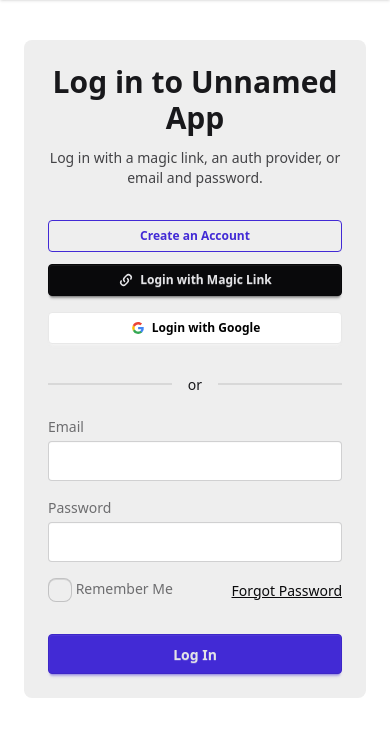
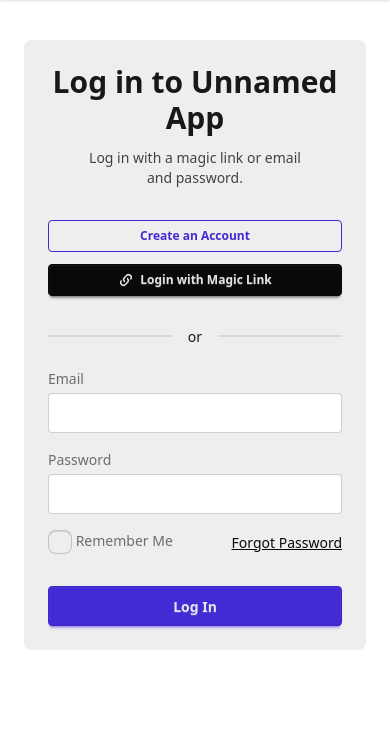
Before and after one commit to xDylan03x/FlaskTemplate, a Flask app: page /auth/login in a window 390 px wide. Shown: the part 72-809 px from the top of the page. Run offline with Flask 3, Linux system fonts and the light colour scheme; style sheets or scripts are compiled from the project's sources; some libraries are stand-ins or nearby versions.

Commit message:
Added support for automatic rendering of oauth providers based on credentials.

```diff
--- a/app/auth/helper.py
+++ b/app/auth/helper.py
@@ -3,6 +3,19 @@ from flask import request, current_app
 from app import twilio_client
 import hashlib
 import requests
+
+
+def get_oauth_providers():
+    names = {
+        'google': 'Google', 'facebook': 'Facebook', 'x': 'X', 'apple': 'Apple',
+        'microsoft': 'Microsoft', 'slack': 'Slack', 'linkedin': 'LinkedIn',
+    }
+    providers = []
+    for key, provider in (current_app.config.get('OAUTH2_PROVIDERS') or {}).items():
+        brand = 'x' if key.lower() == 'twitter' else key.lower()
+        if brand in names and provider and provider.get('client_id') and provider.get('client_secret'):
+            providers.append({'key': key, 'brand': brand, 'name': provider.get('name') or names[brand]})
+    return providers
 
 
 def get_ip_from_request(request_object: request) -> str:
--- a/app/auth/routes.py
+++ b/app/auth/routes.py
@@ -1,6 +1,6 @@
 from urllib.parse import urlencode
 import requests
-from app.auth.helper import get_ip_from_request, twilio_verify_send, twilio_verify_check, hibp_password_check
+from app.auth.helper import get_ip_from_request, twilio_verify_send, twilio_verify_check, hibp_password_check, get_oauth_providers
 from app.models import NotificationCategory, RiskAction
 from app.model_managers import UserManager, LoginTokenManager, LoginRecordManager, UserDeviceManager, \
     NotificationManager
@@ -60,6 +60,8 @@ def login():
     next_url = request.args.get('next', None)
     form = LoginForm()
     create_accounts = sm.system_setting('authentication.allow_account_creation')
+    context = dict(title='Log In', form=form, next_url=next_url, create_accounts=create_accounts,
+                   oauth_providers=get_oauth_providers())
     if form.validate_on_submit():
         user = UserManager.get_user_by_email(form.email.data.lower().strip())
 
@@ -67,19 +69,19 @@ def login():
         if not user:
             audit.log("Login rejected: unknown account", actor="Anonymous")
             flash(WRONG_EMAIL_PASSWORD_MESSAGE, 'error')
-            return render_template('login.html', title='Log In', form=form), 401
+            return render_template('login.html', **context), 401
 
         # If the user cannot log in
         if not user.can_login():
             audit.log("Login rejected: account cannot log in", target=user, actor="Anonymous")
             flash(CONTACT_ADMINISTRATOR_MESSAGE, 'error')
-            return render_template('login.html', title='Log In', form=form), 401
+            return render_template('login.html', **context), 401
 
         # If the password is incorrect
         if not user.check_password(form.password.data):
             audit.log("Login rejected: incorrect password", target=user, actor="Anonymous")
             flash(WRONG_EMAIL_PASSWORD_MESSAGE, 'error')
-            return render_template('login.html', title='Log In', form=form), 401
+            return render_template('login.html', **context), 401
 
         # If the user has enabled password breach checking
         if user.get_setting('security.password_breach_check'):
@@ -95,7 +97,7 @@ def login():
 
         _, raw_token = LoginTokenManager.create_login_token(immediate_login=True, next_url=next_url, remember_login=form.remember_me.data, user_id=user.id, auth_source='traditional login')
         return redirect(url_for('auth.login_with_token', raw_token=raw_token))
-    return render_template('login.html', title='Log In', form=form, next_url=next_url, create_accounts=create_accounts)
+    return render_template('login.html', **context)
 
 
 @auth.route('/forgot-password', methods=['GET', 'POST'])
--- a/app/auth/templates/login.html
+++ b/app/auth/templates/login.html
@@ -1,11 +1,12 @@
 {% extends 'base.html' %}
+{% from 'oauth-buttons.html' import oauth_button %}
 {% block content %}
 
     <div class="centered-container">
         <div class="card bg-base-300 w-xl max-w-xl">
             <div class="card-body">
                 <h3 class="h3 text-base-content text-center">Log in to {{ app_name }}</h3>
-                <p class="support text-base-content/80 text-center">Log in with a magic link, an auth provider, or email and password.
+                <p class="support text-base-content/80 text-center">Log in with a magic link{% if oauth_providers %}, an auth provider,{% endif %} or email and password.
                     {% if not create_accounts %}
                         <br>Please contact an administrator if you need an account.
                     {% endif %}
@@ -15,18 +16,17 @@
                         <a href="{{ url_for('core.create_account', next=next_url) }}" class="btn btn-sm btn-outline btn-primary w-full">Create an Account</a>
                     {% endif %}
 
-                    <div class="grid grid-cols-1 md:grid-cols-2 gap-4">
-                        <a href="{{ url_for('auth.magic_link', next=next_url) }}" class="btn btn-sm w-full btn-neutral">
+                    <div class="grid grid-cols-1 {% if oauth_providers %}md:grid-cols-2{% endif %} gap-4">
+                        <a href="{{ url_for('auth.magic_link', next=next_url) }}" class="btn btn-sm w-full btn-neutral {% if oauth_providers|length > 1 %}md:col-span-2{% endif %}">
                             <svg xmlns="http://www.w3.org/2000/svg" viewBox="0 0 16 16" fill="currentColor" class="size-4">
                                 <path fill-rule="evenodd" d="M8.914 6.025a.75.75 0 0 1 1.06 0 3.5 3.5 0 0 1 0 4.95l-2 2a3.5 3.5 0 0 1-5.396-4.402.75.75 0 0 1 1.251.827 2 2 0 0 0 3.085 2.514l2-2a2 2 0 0 0 0-2.828.75.75 0 0 1 0-1.06Z" clip-rule="evenodd" />
                                 <path fill-rule="evenodd" d="M7.086 9.975a.75.75 0 0 1-1.06 0 3.5 3.5 0 0 1 0-4.95l2-2a3.5 3.5 0 0 1 5.396 4.402.75.75 0 0 1-1.251-.827 2 2 0 0 0-3.085-2.514l-2 2a2 2 0 0 0 0 2.828.75.75 0 0 1 0 1.06Z" clip-rule="evenodd" />
                             </svg>
                             Login with Magic Link
                         </a>
-                        <a href="{{ url_for('auth.oauth_authorize', provider='google', next=next_url) }}" class="btn btn-sm w-full bg-white text-black">
-                            <svg aria-label="Google logo" width="16" height="16" xmlns="http://www.w3.org/2000/svg" viewBox="0 0 512 512"><g><path d="m0 0H512V512H0" fill="#fff"></path><path fill="#34a853" d="M153 292c30 82 118 95 171 60h62v48A192 192 0 0190 341"></path><path fill="#4285f4" d="m386 400a140 175 0 0053-179H260v74h102q-7 37-38 57"></path><path fill="#fbbc02" d="m90 341a208 200 0 010-171l63 49q-12 37 0 73"></path><path fill="#ea4335" d="m153 219c22-69 116-109 179-50l55-54c-78-75-230-72-297 55"></path></g></svg>
-                            Login with Google
-                        </a>
+                        {% for provider in oauth_providers %}
+                            {{ oauth_button(provider, next_url) }}
+                        {% endfor %}
                     </div>
                 </div>
 
```
Also changed, not shown: app/auth/templates/oauth-buttons.html (added, +30 -0 lines), README.md.
